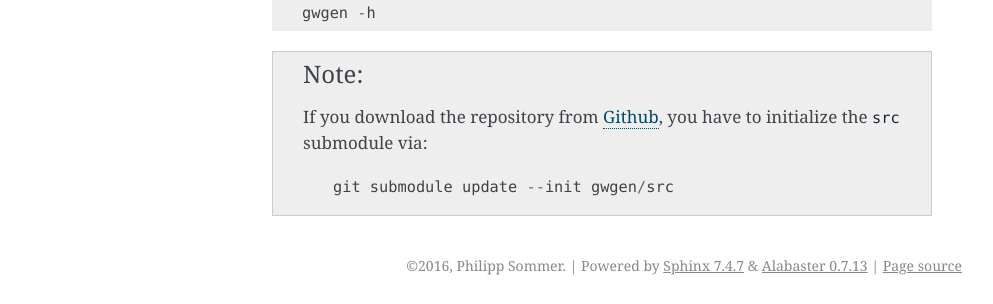
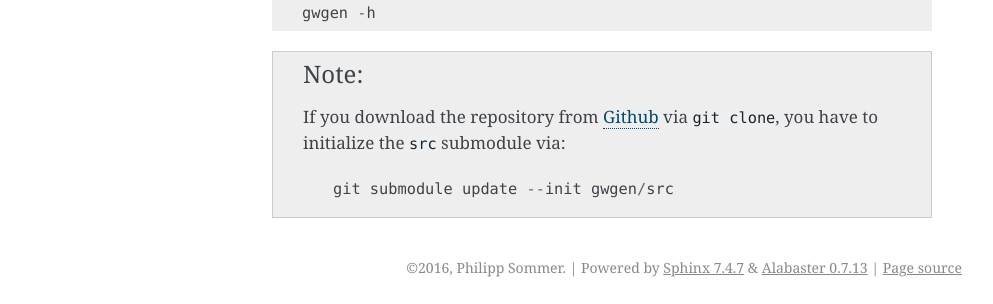
Before and after one commit to ARVE-Research/gwgen, a Sphinx documentation site: the page built from docs/install.rst, in a window 1280 px wide. Shown: the part 1612-1916 px from the top of the page, without its empty margins (148-1141 px from the left). Built offline with Sphinx 7.4.7, drawn with Linux system fonts in a browser that asks for light colours.

Commit message:
Minor changes

```diff
--- a/docs/install.rst
+++ b/docs/install.rst
@@ -106,7 +106,7 @@ You can test whether it was successfully installed by typing::
 
 .. note::
 
-    If you download the repository from Github_, you have to initialize the
-    ``src`` submodule via::
+    If you download the repository from Github_ via ``git clone``, you have to
+    initialize the ``src`` submodule via::
 
         git submodule update --init gwgen/src
```
